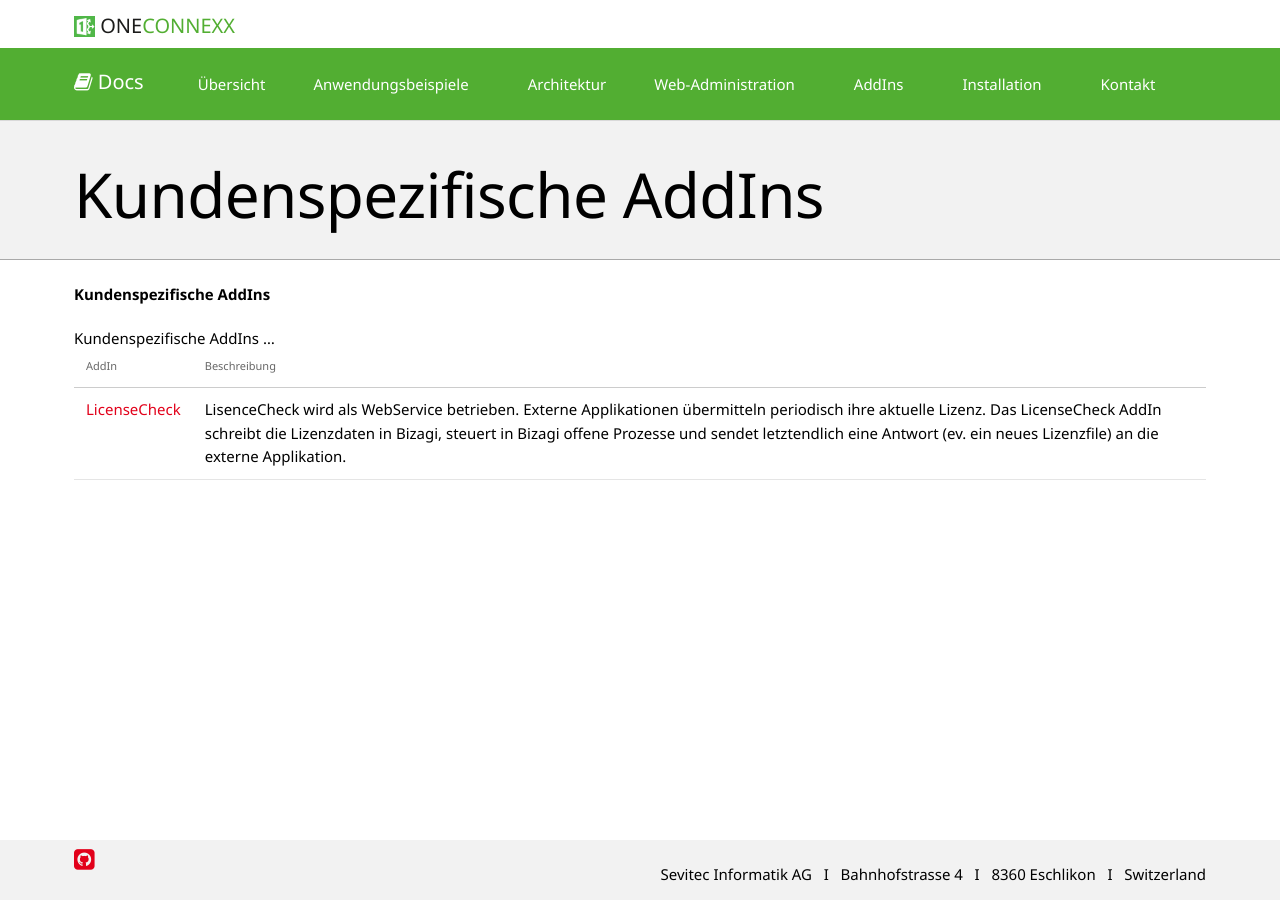
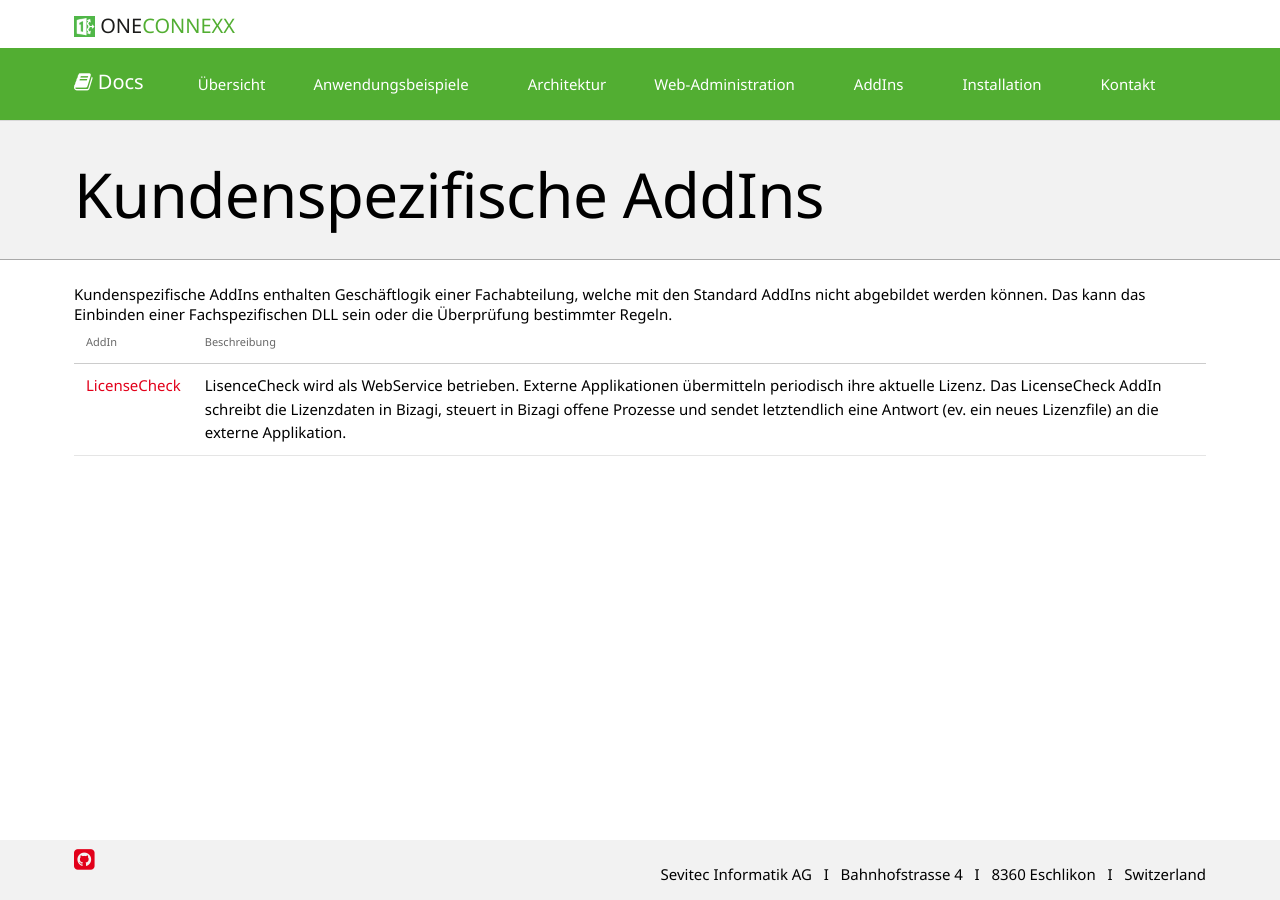
Before and after one commit to primesoft-group/oneconnexx-docs, a Jekyll site: the page built from _pages/addins/de/customeraddins.md, in a window 1280 px wide. Built offline with Jekyll 4.4.1, drawn with Linux system fonts in a browser that asks for light colours; nearby versions of some CDN libraries; some web fonts are replaced.

Commit message:
Update customeraddins.md

```diff
--- a/_pages/addins/de/customeraddins.md
+++ b/_pages/addins/de/customeraddins.md
@@ -4,9 +4,7 @@ title: Kundenspezifische AddIns
 permalink: "addins/de/customeraddins/"
 ---
 
-__Kundenspezifische AddIns__
-
-Kundenspezifische AddIns ...
+Kundenspezifische AddIns enthalten Geschäftlogik einer Fachabteilung, welche mit den Standard AddIns nicht abgebildet werden können. Das kann das Einbinden einer Fachspezifischen DLL sein oder die Überprüfung bestimmter Regeln.
 
 
 {:.table .table-striped}
```
